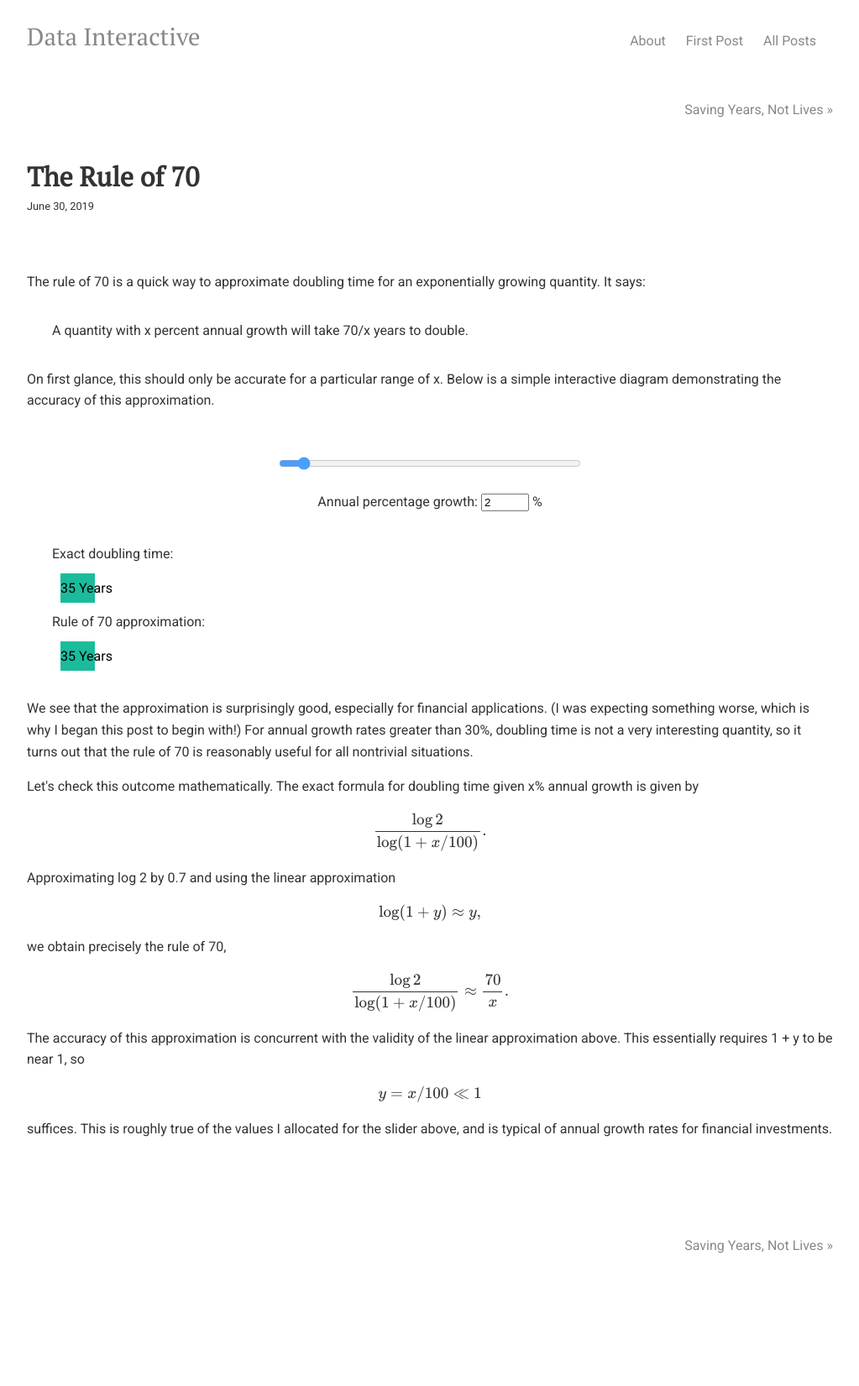
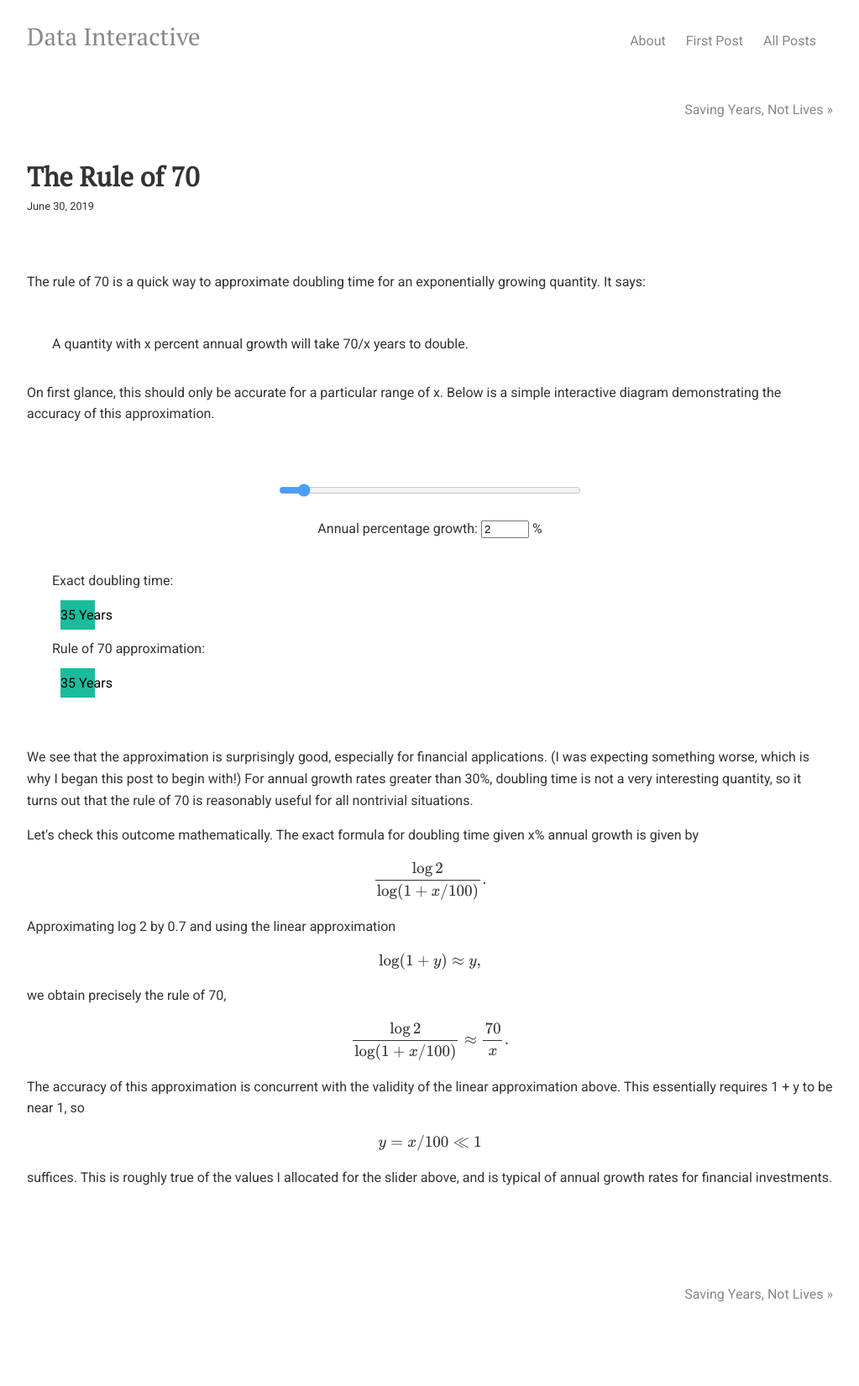
Before and after one commit to datainteractive/datainteractive.github.io, a Jekyll site: the page built from _posts/2019-06-30-the-rule-of-70.html, in a window 1280 px wide. Shown: the whole page at 84% size, without its empty margins (128-1151 px from the left). Built offline with Jekyll 4.4.1, drawn with Linux system fonts in a browser that asks for light colours; formulas are drawn with MathJax 3; comment, search, counter and statistics services are not loaded; before the commit the page ends 1593 px from its top, so only the background shows below that.

Commit message:
Update main.css

```diff
--- a/css/main.css
+++ b/css/main.css
@@ -54,6 +54,11 @@ h1 a {
     color: #333;
 }
 
+
+h1 a:hover {
+    color: #888;
+}
+
 /* Font and style settings ----------------------------------------------------*/
 
 html {
@@ -75,12 +80,17 @@ h1 {
     margin-bottom: 0px;
 }
 
+.excerpt {
+  padding-top: 2em;
+  padding-bottom: 2em;
+}
+
 .media {
   display: block;
-  margin-top: 2em;
-  margin-bottom: 2em;
-  margin-left: 30px;
-  margin-right: 30px;
+  padding-top: 2em;
+  padding-bottom: 2em;
+  padding-left: 30px;
+  padding-right: 30px;
 }
 
 .date-format {
```
